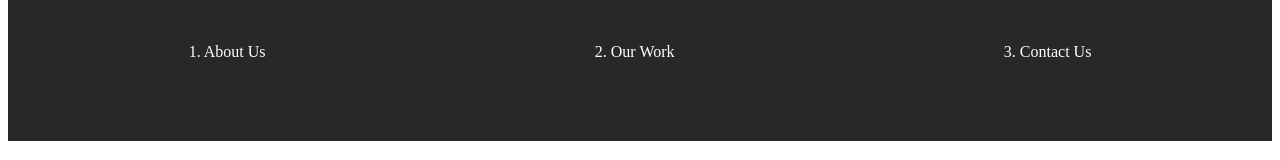
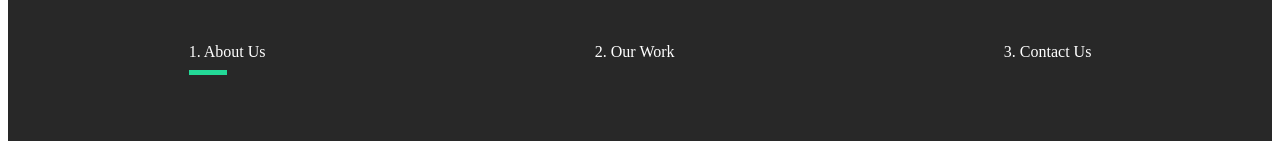
Before and after one commit to jamesreantillo/reactPortfolio, a React (Create React App) app: page / in a window 1280 px wide. Shown: the part 125-285 px from the top of the page. Built offline with nearby package versions, Linux system fonts and the light colour scheme.

Commit message:
animate nav

```diff
--- a/src/components/Nav.js
+++ b/src/components/Nav.js
@@ -3,8 +3,11 @@
 import styled from 'styled-components';
 //Link
 import { Link } from 'react-router-dom';
+import { motion } from 'framer-motion';
+import { useLocation } from 'react-router-dom';
 
 const Nav = () => {
+  const { pathname } = useLocation();
   return (
     <StyledNav>
       <h1>
@@ -15,12 +18,27 @@
       <ul>
         <li>
           <Link to='/'>1. About Us</Link>
+          <Line
+            transition={{ duration: 0.75 }}
+            initial={{ width: '0%' }}
+            animate={{ width: pathname === '/' ? '50%' : '0%' }}
+          />
         </li>
         <li>
           <Link to='/work'>2. Our Work</Link>
+          <Line
+            transition={{ duration: 0.75 }}
+            initial={{ width: '0%' }}
+            animate={{ width: pathname === '/work' ? '50%' : '0%' }}
+          />
         </li>
         <li>
           <Link to='/contact'>3. Contact Us</Link>
+          <Line
+            transition={{ duration: 0.75 }}
+            initial={{ width: '0%' }}
+            animate={{ width: pathname === '/contact' ? '50%' : '0%' }}
+          />
         </li>
       </ul>
     </StyledNav>
@@ -73,4 +91,16 @@
   }
 `;
 
+const Line = styled(motion.div)`
+  height: 0.3rem;
+  background: #23d997;
+  width: 0;
+  position: absolute;
+  bottom: -80%;
+  left: 60%;
+  @media (max-width: 1300px) {
+    left: 0%;
+  }
+`;
+
 export default Nav;
```
